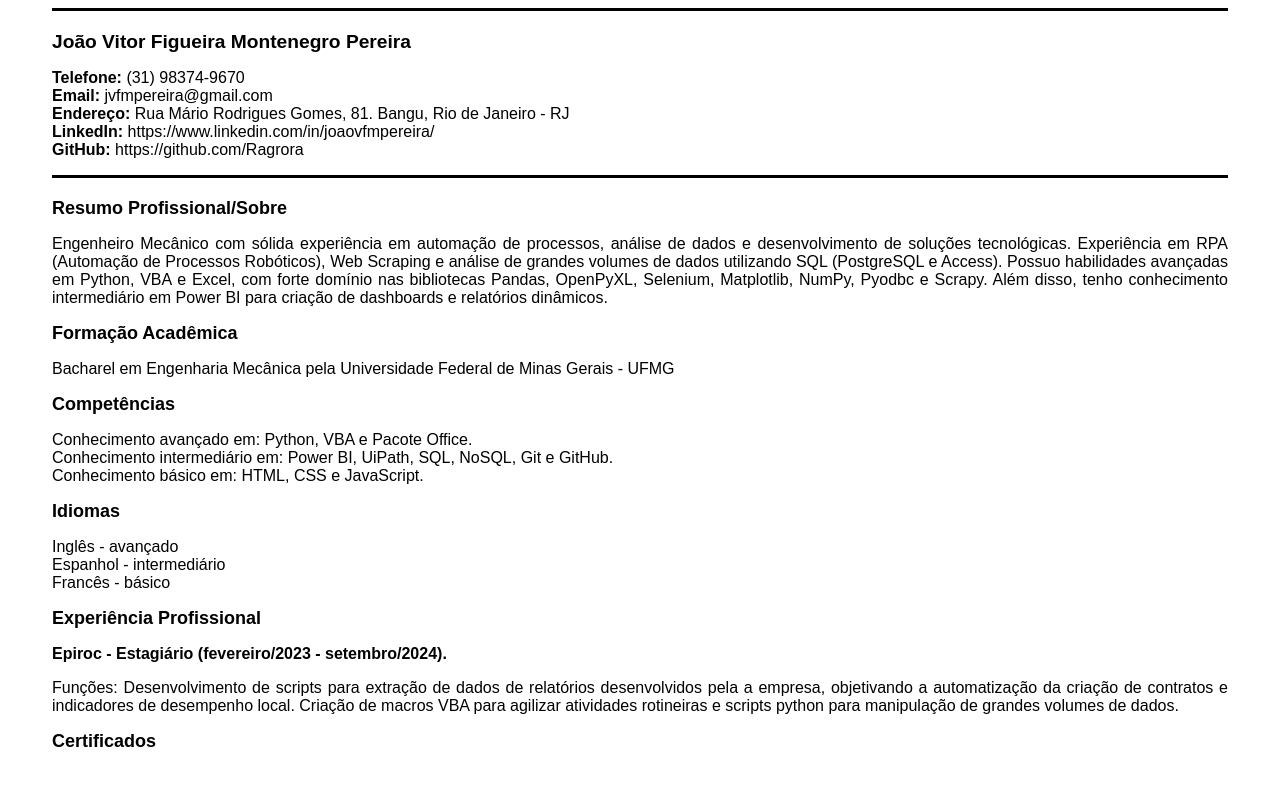
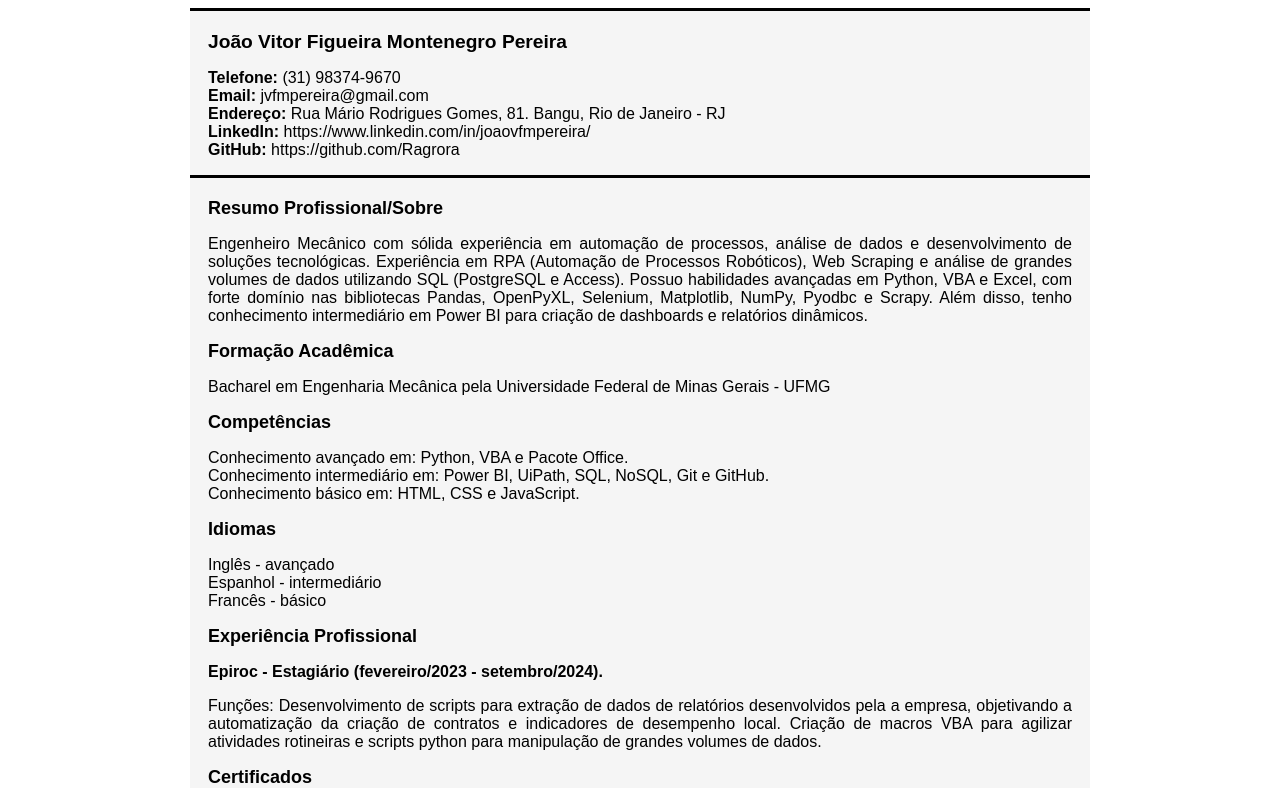
Before and after one commit to Ragrora/CV, a plain HTML site: page index.html in a window 1280 px wide. Drawn offline with Linux system fonts and the light colour scheme.

Commit message:
Easteregg e divisão html e css

```diff
--- /dev/null
+++ b/css/estilo.css
@@ -0,0 +1,71 @@
+header {
+    background-color: white;
+    /* background: linear-gradient(to bottom, lightgray, white); */
+}
+
+h1 {
+    font-family: Arial, Helvetica, sans-serif;
+    font-size: larger;
+    text-align: left;
+}
+
+h2 {
+    font-family: Arial, Helvetica, sans-serif;
+    font-size: large;
+    text-align: left;
+}
+
+h3 {
+    font-family: Arial, Helvetica, sans-serif;
+    font-size: medium;
+    text-align: left;
+}
+
+p {
+    font-family: Arial, Helvetica, sans-serif;
+    font-size: medium;
+}
+
+img {
+    display: block;
+    margin: 0 auto;
+    max-width: 600px;
+    height: auto
+}
+
+@media (max-width: 600px) {
+    img {
+        width: 100%
+    }
+}
+
+.container {
+    display: none;
+    margin-top: 20px;
+}
+
+.container img {
+    max-width: 100%;
+    height: auto;
+}
+
+.linha-horizontal {
+    width: 100%;
+    margin-bottom: 20px;
+    border-top: 3px solid black;
+}
+
+.background {
+    width: 100%;
+    margin: 0 auto;
+    padding: 0 auto;
+    max-width: 900px;
+    background-color: whitesmoke;
+}
+
+.formatacao_corpo {
+    width: 96%;
+    margin: 0 auto;
+    display: block;
+    text-align: justify
+}
--- a/index.html
+++ b/index.html
@@ -1,103 +1,23 @@
 <!DOCTYPE html>
 
 <html>
-    <!-- Clique 10 vezes na página-->
+    <!--Clique 10 vezes na página-->
     <head>
         <meta name="viewport" content="width=device-width, initial-scale=1.0">
         <title>CV - João Pereira</title>
         <meta charset="utf-8">
-
-        <style>
-
-            /*
-            Ficou esquisito sem margem
-
-            * {
-                margin: 0;
-                border: 0;
-                padding: 0;
-            } */
-
-            header {
-                background-color: white;
-                /* background: linear-gradient(to bottom, lightgray, white); */
-            }
-
-            h1 {
-                font-family: Arial, Helvetica, sans-serif;
-                font-size: larger;
-            }
-
-            h2 {
-                font-family: Arial, Helvetica, sans-serif;
-                font-size: large;
-            }
-
-            h3 {
-                font-family: Arial, Helvetica, sans-serif;
-                font-size: medium;
-            }
-
-            p {
-                font-family: Arial, Helvetica, sans-serif;
-                font-size: medium;
-            }
-
-            img {
-                display: block;
-                margin: 0 auto;
-                max-width: 600px;
-                height: auto
-            }
-
-            @media (max-width: 600px) {
-                img {
-                    width: 100%
-                }
-            }
-
-            .container {
-                display: none;
-                margin-top: 20px;
-            }
-
-            .container img {
-                max-width: 100%;
-                height: auto;
-            }
-
-            .linha-superior {
-                width: 100%;
-                margin-bottom: 20px;
-                border-top: 3px solid black;
-            }
-
-            .corpo_do_texto {
-                width: 98%;
-                margin: 0 auto;
-                display: block;
-                text-align: justify
-            }
-
-            .tamanho_maximo {
-                width: 100%;
-                margin: 0 auto;
-                padding: 0 auto;
-                max-width: 1200px;
-            }
-
-            #mensagem {
-                display: none;
-            }
-
-        </style>
+        <link rel="stylesheet" href="css/estilo.css">
     </head>
 
     <body>
-        <div class="tamanho_maximo">
+        <div class="background">
+
+            <!-- Linha Superior -->
+            <div class="linha-horizontal"></div>
+
             <header>
-                <div class="corpo_do_texto">
-                    <div class="linha-superior"></div>
+                <div class="background">
+                    <div class="formatacao_corpo">
                         <h1>João Vitor Figueira Montenegro Pereira</h1>
                         <p>
                             <strong>Telefone:</strong> (31) 98374-9670<br>
@@ -105,12 +25,18 @@
                             <strong>Endereço:</strong> Rua Mário Rodrigues Gomes, 81. Bangu, Rio de Janeiro - RJ<br>
                             <strong>LinkedIn:</strong> https://www.linkedin.com/in/joaovfmpereira/<br>
                             <strong>GitHub:</strong> https://github.com/Ragrora<br>
-                        <div class="linha-superior"></div>
                         </p>
+                    </div>
                 </div>
             </header>
 
-            <div class="corpo_do_texto">
+            <!-- Linha Inferior -->
+            <div class="linha-horizontal"></div>
+
+
+            <!-- Corpo do Currículo -->
+            <main>
+                <div class="formatacao_corpo">
                     <h2>Resumo Profissional/Sobre</h2>
                     <p>
                         Engenheiro Mecânico com sólida experiência em automação de processos,
@@ -163,14 +89,27 @@
                     <div class="container">
                         <img src="img/0157b0037f792ca8cdc9e8a40dec6f61.jpg" alt="KKKKKKKKKKKKKK">
                     </div>
+                </div>
+            </main>
 
+            <!-- Easteregg -->
             <script>
+                let timer;
                 let numero_de_cliques = 0;
 
                 const container = document.querySelector('.container')
 
+                function resetContador() {
+                    numero_de_cliques = 0;
+                    clearTimeout(timer);
+                }
+
                 document.addEventListener('click', () => {
                     numero_de_cliques++;
+
+                    clearTimeout(timer);
+
+                    timer = setTimeout(resetContador, 3000);
 
                     if (numero_de_cliques === 10) {
                         container.style.display = 'block';
@@ -178,7 +117,6 @@
                     }
                 });
             </script>
-
         </div>
     </body>
 
```
Lines whose indentation alone changed are shown as unchanged.
